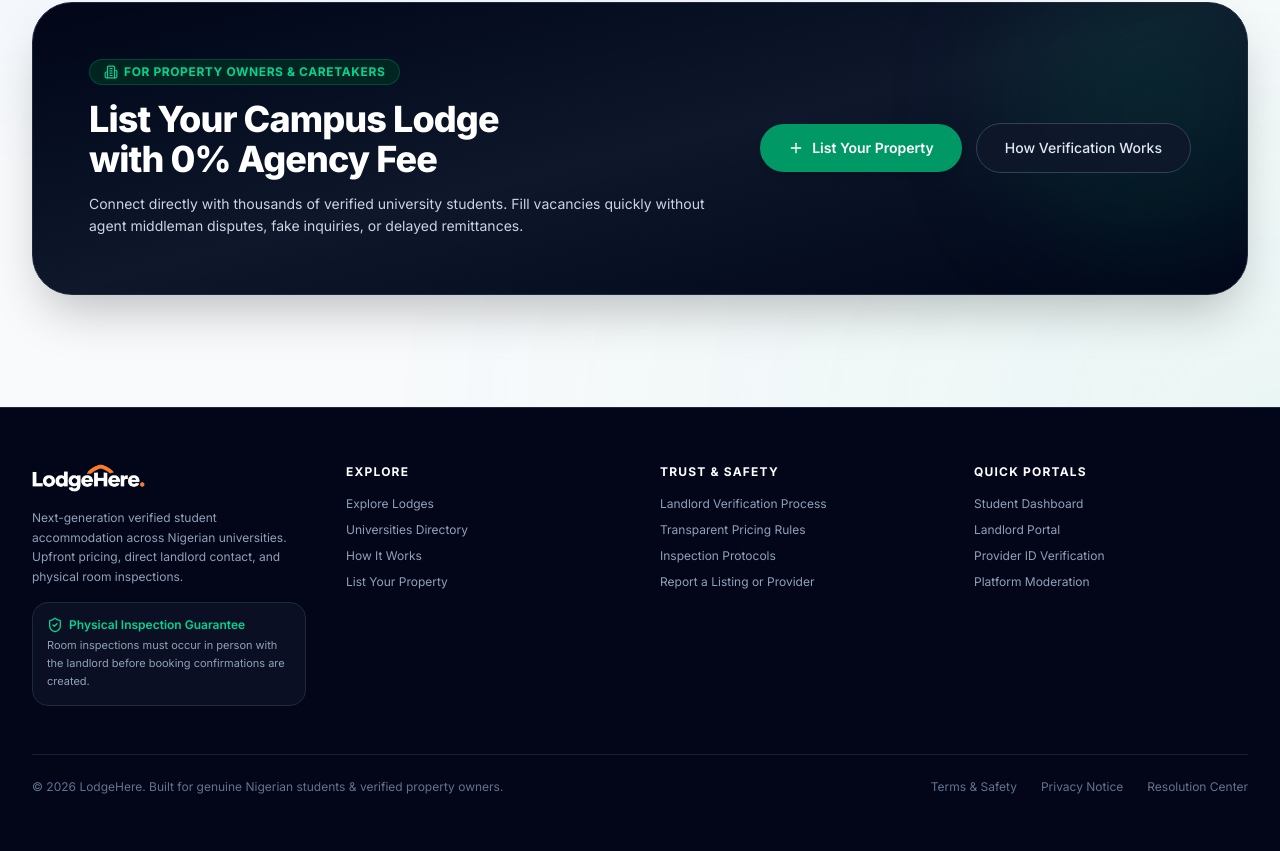
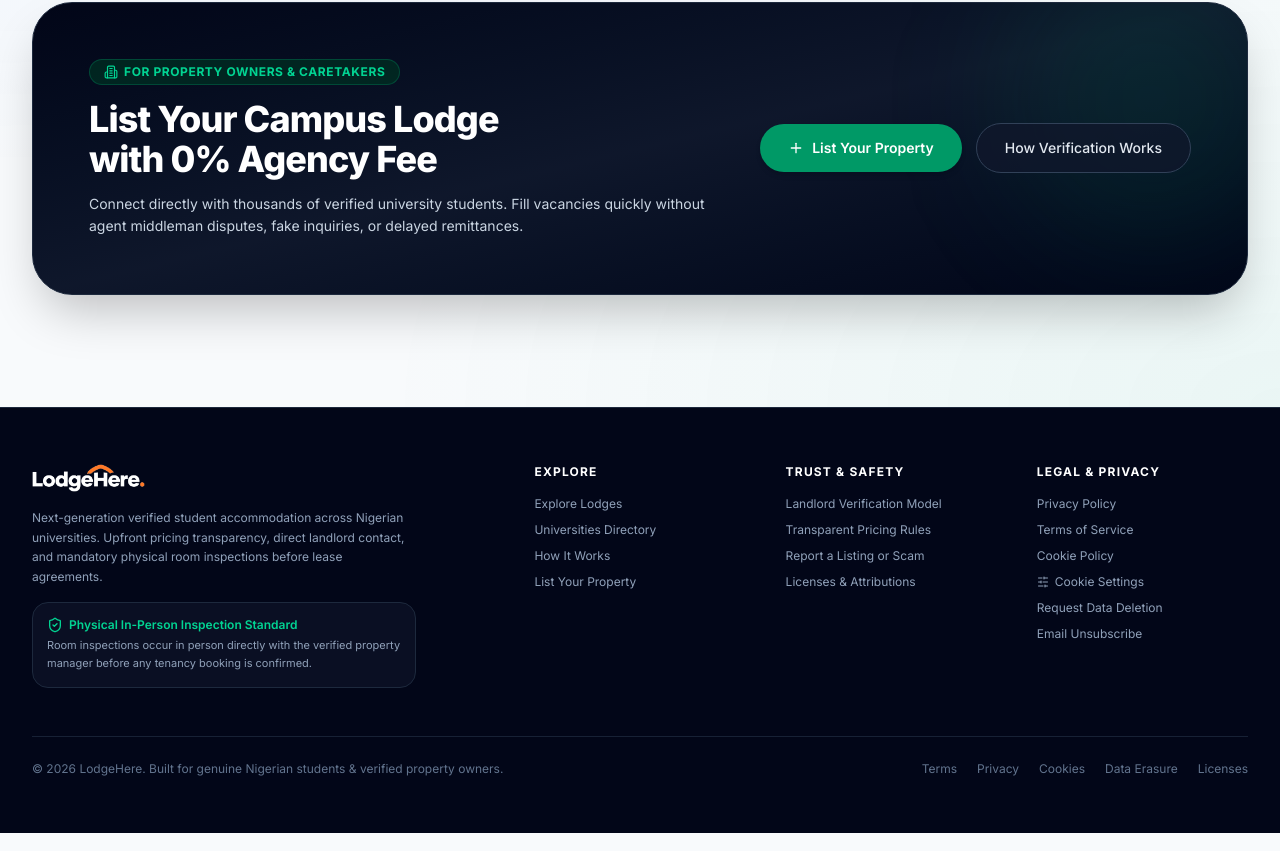
Before and after one commit to lodger-dr/lodginghere, a Next.js app: page / in a window 1280 px wide. Shown: the part 2793-3644 px from the top of the page. Built offline with nearby package versions, Linux system fonts and the light colour scheme; no server answers; the database is empty.

Commit message:
fix(footer): enforce landing-page-only restriction per user instruction

```diff
--- a/src/components/shared/footer.tsx
+++ b/src/components/shared/footer.tsx
@@ -3,8 +3,9 @@
 import React from 'react';
 import Link from 'next/link';
 import { usePathname } from 'next/navigation';
-import { ShieldCheck } from 'lucide-react';
+import { ShieldCheck, SlidersHorizontal } from 'lucide-react';
 import { Logo } from './logo';
+import { openCookiePreferencesModal } from './cookie-consent-banner';
 
 export function Footer() {
   const pathname = usePathname();
@@ -18,21 +19,21 @@ export function Footer() {
   return (
     <footer className="border-t border-slate-800 bg-slate-950 text-slate-300">
       <div className="mx-auto max-w-7xl px-4 py-14 sm:px-6 lg:px-8">
-        <div className="grid grid-cols-1 gap-10 md:grid-cols-4">
+        <div className="grid grid-cols-1 gap-10 md:grid-cols-5">
           {/* Column 1: Brand & Mission */}
-          <div className="space-y-4 md:col-span-1">
+          <div className="space-y-4 md:col-span-2">
             <Logo inverted />
-            <p className="text-xs text-slate-400 leading-relaxed">
-              Next-generation verified student accommodation across Nigerian universities. Upfront pricing,
-              direct landlord contact, and physical room inspections.
+            <p className="text-xs text-slate-400 leading-relaxed max-w-sm">
+              Next-generation verified student accommodation across Nigerian universities. Upfront pricing transparency,
+              direct landlord contact, and mandatory physical room inspections before lease agreements.
             </p>
-            <div className="rounded-2xl border border-slate-800 bg-slate-900/60 p-3.5 text-xs text-slate-400 space-y-1">
+            <div className="rounded-2xl border border-slate-800 bg-slate-900/60 p-3.5 text-xs text-slate-400 space-y-1 max-w-sm">
               <div className="flex items-center gap-1.5 font-semibold text-emerald-400">
-                <ShieldCheck className="h-4 w-4" />
-                <span>Physical Inspection Guarantee</span>
+                <ShieldCheck className="h-4 w-4" aria-hidden="true" />
+                <span>Physical In-Person Inspection Standard</span>
               </div>
               <p className="text-[11px] text-slate-400 leading-relaxed">
-                Room inspections must occur in person with the landlord before booking confirmations are created.
+                Room inspections occur in person directly with the verified property manager before any tenancy booking is confirmed.
               </p>
             </div>
           </div>
@@ -42,22 +43,22 @@ export function Footer() {
             <h4 className="text-xs font-bold text-white tracking-widest uppercase">Explore</h4>
             <ul className="mt-4 space-y-2.5 text-xs text-slate-400">
               <li>
-                <Link href="/explore" className="hover:text-emerald-400 transition-colors">
+                <Link href="/explore" className="hover:text-emerald-400 transition-colors focus-visible:outline-none focus-visible:ring-1 focus-visible:ring-emerald-500 rounded">
                   Explore Lodges
                 </Link>
               </li>
               <li>
-                <Link href="/universities" className="hover:text-emerald-400 transition-colors">
+                <Link href="/universities" className="hover:text-emerald-400 transition-colors focus-visible:outline-none focus-visible:ring-1 focus-visible:ring-emerald-500 rounded">
                   Universities Directory
                 </Link>
               </li>
               <li>
-                <Link href="/how-it-works" className="hover:text-emerald-400 transition-colors">
+                <Link href="/how-it-works" className="hover:text-emerald-400 transition-colors focus-visible:outline-none focus-visible:ring-1 focus-visible:ring-emerald-500 rounded">
                   How It Works
                 </Link>
               </li>
               <li>
-                <Link href="/landlord/properties" className="hover:text-emerald-400 transition-colors">
+                <Link href="/landlord/properties" className="hover:text-emerald-400 transition-colors focus-visible:outline-none focus-visible:ring-1 focus-visible:ring-emerald-500 rounded">
                   List Your Property
                 </Link>
               </li>
@@ -66,53 +67,68 @@ export function Footer() {
 
           {/* Column 3: Trust & Safety */}
           <div>
-            <h4 className="text-xs font-bold text-white tracking-widest uppercase">Trust & Safety</h4>
+            <h4 className="text-xs font-bold text-white tracking-widest uppercase">Trust &amp; Safety</h4>
             <ul className="mt-4 space-y-2.5 text-xs text-slate-400">
               <li>
-                <Link href="/how-it-works#verification" className="hover:text-emerald-400 transition-colors">
-                  Landlord Verification Process
+                <Link href="/how-it-works#verification" className="hover:text-emerald-400 transition-colors focus-visible:outline-none focus-visible:ring-1 focus-visible:ring-emerald-500 rounded">
+                  Landlord Verification Model
                 </Link>
               </li>
               <li>
-                <Link href="/how-it-works#pricing" className="hover:text-emerald-400 transition-colors">
+                <Link href="/how-it-works#pricing" className="hover:text-emerald-400 transition-colors focus-visible:outline-none focus-visible:ring-1 focus-visible:ring-emerald-500 rounded">
                   Transparent Pricing Rules
                 </Link>
               </li>
               <li>
-                <Link href="/how-it-works#inspection" className="hover:text-emerald-400 transition-colors">
-                  Inspection Protocols
+                <Link href="/report" className="hover:text-emerald-400 transition-colors focus-visible:outline-none focus-visible:ring-1 focus-visible:ring-emerald-500 rounded">
+                  Report a Listing or Scam
                 </Link>
               </li>
               <li>
-                <Link href="/report" className="hover:text-emerald-400 transition-colors">
-                  Report a Listing or Provider
+                <Link href="/licenses" className="hover:text-emerald-400 transition-colors focus-visible:outline-none focus-visible:ring-1 focus-visible:ring-emerald-500 rounded">
+                  Licenses &amp; Attributions
                 </Link>
               </li>
             </ul>
           </div>
 
-          {/* Column 4: Quick Portals */}
+          {/* Column 4: Legal & Privacy */}
           <div>
-            <h4 className="text-xs font-bold text-white tracking-widest uppercase">Quick Portals</h4>
+            <h4 className="text-xs font-bold text-white tracking-widest uppercase">Legal &amp; Privacy</h4>
             <ul className="mt-4 space-y-2.5 text-xs text-slate-400">
               <li>
-                <Link href="/student/overview" className="hover:text-emerald-400 transition-colors">
-                  Student Dashboard
+                <Link href="/privacy" className="hover:text-emerald-400 transition-colors focus-visible:outline-none focus-visible:ring-1 focus-visible:ring-emerald-500 rounded">
+                  Privacy Policy
                 </Link>
               </li>
               <li>
-                <Link href="/landlord/overview" className="hover:text-emerald-400 transition-colors">
-                  Landlord Portal
+                <Link href="/terms" className="hover:text-emerald-400 transition-colors focus-visible:outline-none focus-visible:ring-1 focus-visible:ring-emerald-500 rounded">
+                  Terms of Service
                 </Link>
               </li>
               <li>
-                <Link href="/landlord/verification" className="hover:text-emerald-400 transition-colors">
-                  Provider ID Verification
+                <Link href="/cookies" className="hover:text-emerald-400 transition-colors focus-visible:outline-none focus-visible:ring-1 focus-visible:ring-emerald-500 rounded">
+                  Cookie Policy
                 </Link>
               </li>
               <li>
-                <Link href="/admin/dashboard" className="hover:text-emerald-400 transition-colors">
-                  Platform Moderation
+                <button
+                  type="button"
+                  onClick={openCookiePreferencesModal}
+                  className="hover:text-emerald-400 transition-colors flex items-center gap-1.5 focus-visible:outline-none focus-visible:ring-1 focus-visible:ring-emerald-500 rounded cursor-pointer"
+                >
+                  <SlidersHorizontal className="h-3 w-3" aria-hidden="true" />
+                  <span>Cookie Settings</span>
+                </button>
+              </li>
+              <li>
+                <Link href="/data-deletion" className="hover:text-rose-400 transition-colors focus-visible:outline-none focus-visible:ring-1 focus-visible:ring-rose-500 rounded">
+                  Request Data Deletion
+                </Link>
+              </li>
+              <li>
+                <Link href="/unsubscribe" className="hover:text-emerald-400 transition-colors focus-visible:outline-none focus-visible:ring-1 focus-visible:ring-emerald-500 rounded">
+                  Email Unsubscribe
                 </Link>
               </li>
             </ul>
@@ -120,16 +136,22 @@ export function Footer() {
         </div>
 
         <div className="mt-12 border-t border-slate-800/80 pt-6 flex flex-col sm:flex-row items-center justify-between text-xs text-slate-500 gap-4">
-          <p>© {new Date().getFullYear()} LodgeHere. Built for genuine Nigerian students & verified property owners.</p>
-          <div className="flex items-center gap-6">
-            <Link href="/how-it-works" className="hover:text-slate-400 transition-colors">
-              Terms & Safety
+          <p>© {new Date().getFullYear()} LodgeHere. Built for genuine Nigerian students &amp; verified property owners.</p>
+          <div className="flex flex-wrap items-center gap-5">
+            <Link href="/terms" className="hover:text-slate-300 transition-colors">
+              Terms
             </Link>
-            <Link href="/how-it-works" className="hover:text-slate-400 transition-colors">
-              Privacy Notice
+            <Link href="/privacy" className="hover:text-slate-300 transition-colors">
+              Privacy
             </Link>
-            <Link href="/report" className="hover:text-slate-400 transition-colors">
-              Resolution Center
+            <Link href="/cookies" className="hover:text-slate-300 transition-colors">
+              Cookies
+            </Link>
+            <Link href="/data-deletion" className="hover:text-slate-300 transition-colors">
+              Data Erasure
+            </Link>
+            <Link href="/licenses" className="hover:text-slate-300 transition-colors">
+              Licenses
             </Link>
           </div>
         </div>
```
